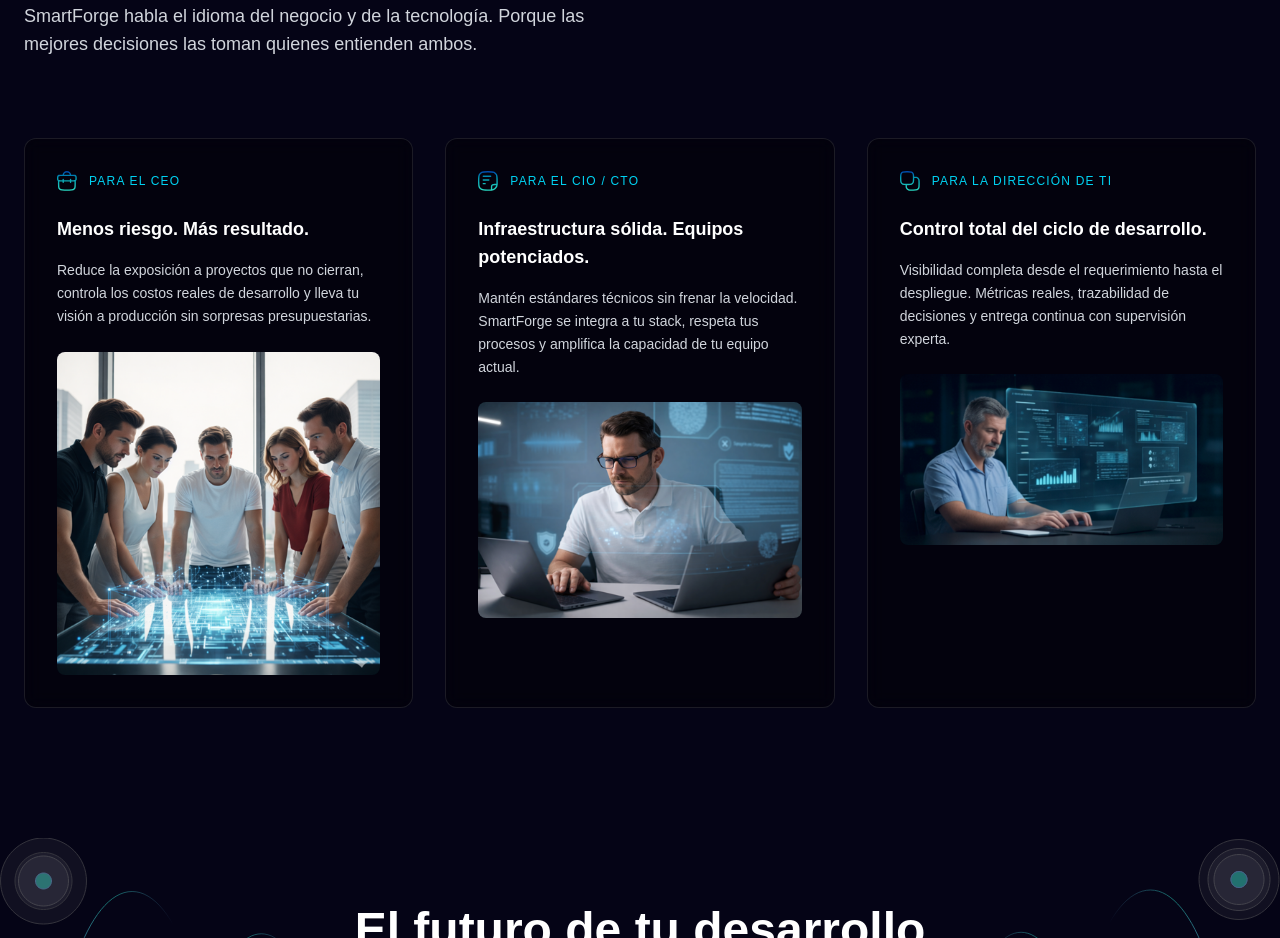
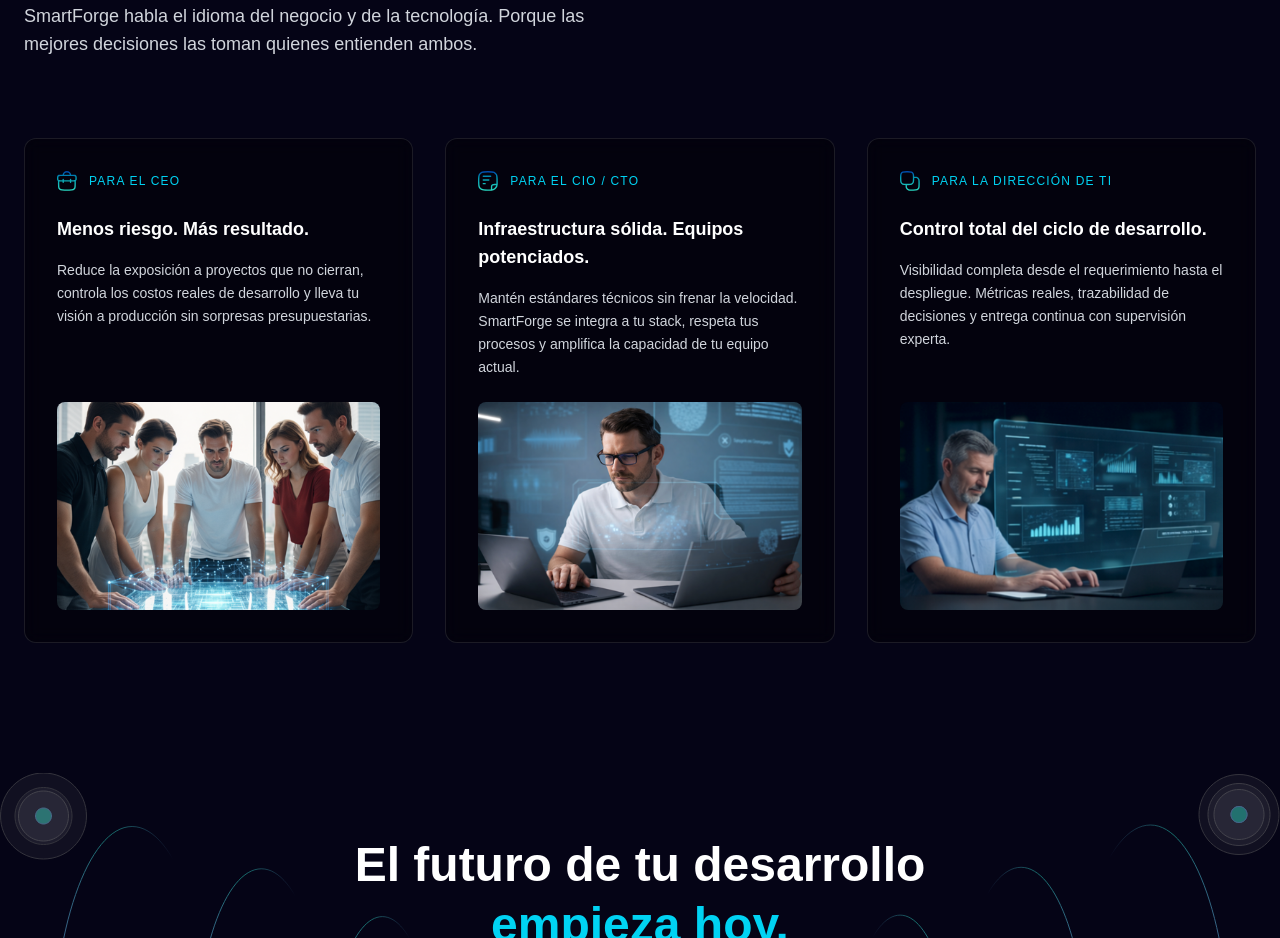
Before and after one commit to Juanith0xx/smartforge, a React (Vite) app: page / in a window 1280 px wide. Shown: the part 5320-6258 px from the top of the page. Built offline with nearby package versions, Linux system fonts and the light colour scheme.

Commit message:
Revision seccion audience tamaño fotos de cards v1

```diff
--- a/src/components/AudienceSection.jsx
+++ b/src/components/AudienceSection.jsx
@@ -38,14 +38,11 @@ const AudienceSection = () => {
       id="para-quien"
       className="py-12 relative overflow-hidden"
     >
-
       <div className="max-w-[1300px] mx-auto px-6">
 
         {/* HEADER */}
         <div className="flex flex-col lg:flex-row lg:items-center lg:justify-between gap-10 mb-20">
-
           <div>
-
             <p className="text-cyan-400 text-xs tracking-[0.35em] uppercase mb-6">
               [ PARA QUIÉN ES ]
             </p>
@@ -60,12 +57,10 @@ const AudienceSection = () => {
               SmartForge habla el idioma del negocio y de la tecnología.
               Porque las mejores decisiones las toman quienes entienden ambos.
             </p>
-
           </div>
 
           {/* BOTÓN */}
           <div className="flex justify-start lg:justify-end">
-
             <a
               href="#formulario"
               className="
@@ -80,22 +75,16 @@ const AudienceSection = () => {
               "
             >
               SOLICITA TU DEMO
-
               <span className="flex items-center justify-center w-10 h-10 rounded-full bg-orange-500 text-white">
                 ↓
               </span>
-
             </a>
-
           </div>
-
         </div>
 
         {/* CARDS */}
         <div className="grid md:grid-cols-3 gap-8">
-
           {cards.map((card, index) => (
-
             <div
               key={index}
               className="
@@ -108,9 +97,10 @@ const AudienceSection = () => {
                 hover:border-cyan-400
                 hover:shadow-[0_0_35px_rgba(34,211,238,0.35)]
                 hover:-translate-y-2
+                /* 1. Hacemos que la card sea un contenedor Flex vertical */
+                flex flex-col
               "
             >
-
               {/* icono */}
               <div className="flex items-center gap-3 text-cyan-400 mb-6">
                 <img src={card.icon} className="w-5 h-5" alt="" />
@@ -125,25 +115,27 @@ const AudienceSection = () => {
               </h3>
 
               {/* texto */}
-              <p className="text-gray-300 text-sm leading-relaxed mb-6">
+              {/* 2. flex-grow hace que el texto use el espacio sobrante, empujando la imagen al fondo */}
+              <p className="text-gray-300 text-sm leading-relaxed mb-6 flex-grow">
                 {card.text}
               </p>
 
               {/* imagen */}
+              <div className="overflow-hidden rounded-lg">
                 <img
                   src={card.image}
-                className="rounded-lg w-full"
-                alt=""
+                  /* 3. h-52 fija la altura (puedes usar h-48 si la quieres más baja).
+                    4. object-cover evita que se deforme.
+                    5. transition-transform para un efecto pro al pasar el mouse.
+                  */
+                  className="w-full h-52 object-cover object-center transition-transform duration-500 hover:scale-110"
+                  alt={card.title}
                 />
-
               </div>
-
+            </div>
           ))}
-
         </div>
-
       </div>
-
     </section>
   )
 }
```
Lines whose indentation alone changed are shown as unchanged.
